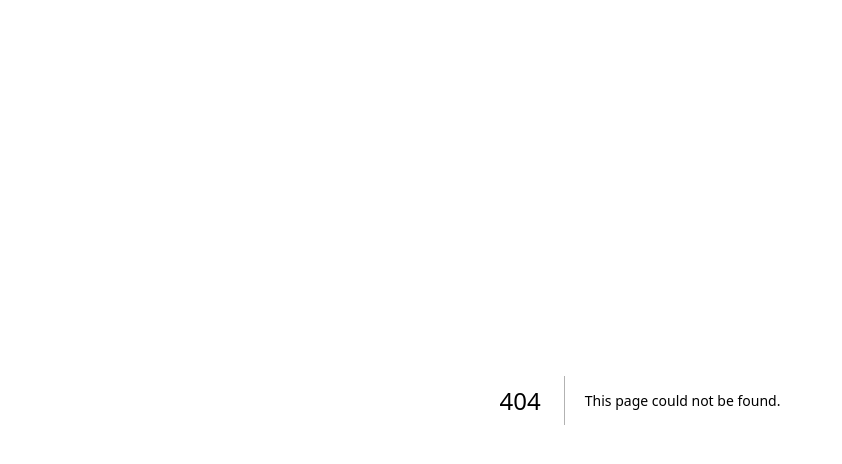
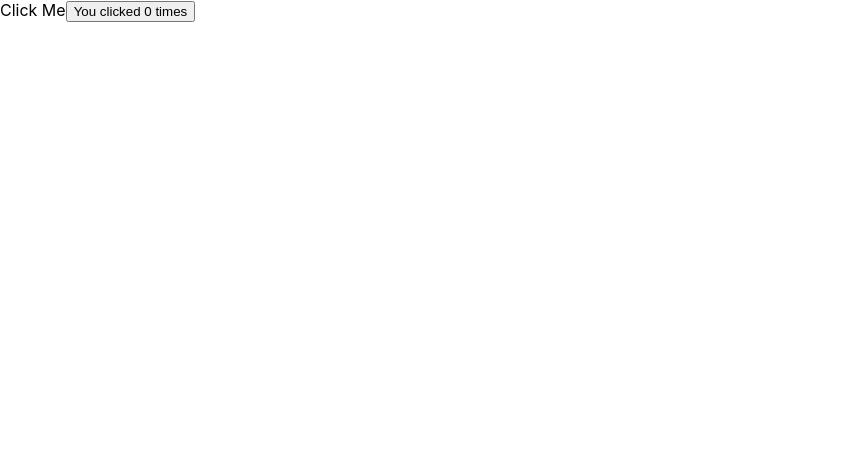
Before and after one commit to aaronsleepy/next-sample, a Next.js app: page /chap4/type/type-page in a window 1280 px wide. Before the commit this address had no page. Shown: the top 464 px of the page, without its empty margins (0-842 px from the left). Built offline with nearby package versions, Linux system fonts and the light colour scheme.

Commit message:
ui: 컨테이너 컴포넌트 및 사용 예시

```diff
--- /dev/null
+++ b/pages/chap4/type/container-comp.tsx
@@ -0,0 +1,48 @@
+import { useState } from "react"
+import Button from "./presentation-comp"
+
+/**
+ * Container Component
+ * - 동작을 나타내는 컴포넌트: 비즈니스 로직을 담당
+ * - Hooks을 사용해서 상태를 조작
+ * - Presentation Component를 자식 컴포넌트로 가지며, 부모로써 비즈니스 로직을 담당
+ */
+type CountButtonProps = {
+    label: string
+    maximum: number
+}
+
+const usePopup = () => {
+    const cb = (text: string) => {
+        prompt(text)
+    }
+
+    return cb
+}
+
+const CountButton = (props: CountButtonProps) => {
+    const { label, maximum } = props
+
+    const [count, setCount] = useState(0)
+
+    const displayPopup = usePopup()
+
+    const onClick = () => {
+        const newCount = count + 1
+        setCount(newCount)
+
+        if (newCount >= maximum) {
+            displayPopup(`You clicked ${newCount} times`)
+        }
+    }
+
+    const disabled = count >= maximum
+    const text = disabled
+        ? 'Cant click any more'
+        : `You clicked ${count} times`
+    return (
+        <Button disabled={disabled} onClick={onClick} label={label} text={text} />
+    )
+}
+
+export default CountButton
--- a/pages/chap4/type/presentation-comp.tsx
+++ b/pages/chap4/type/presentation-comp.tsx
@@ -11,3 +11,18 @@ type ButtonProps = {
     disabled: boolean
     onClick: React.MouseEventHandler<HTMLButtonElement>
 }
+
+const Button = (props: ButtonProps) => {
+    const { label, text, disabled, onClick } = props
+
+    return (
+        <div className="button-container">
+            <span>{label}</span>
+            <button disabled={disabled} onClick={onClick}>
+                {text}
+            </button>
+        </div>
+    )
+}
+
+export default Button
--- /dev/null
+++ b/pages/chap4/type/type-page.tsx
@@ -0,0 +1,12 @@
+import { NextPage } from "next";
+import CountButton from "./container-comp";
+
+const SSR: NextPage = (props) => {
+    return (
+        <div>
+            <CountButton label="Click Me" maximum={5} />
+        </div>
+    )
+}
+
+export default SSR
```
